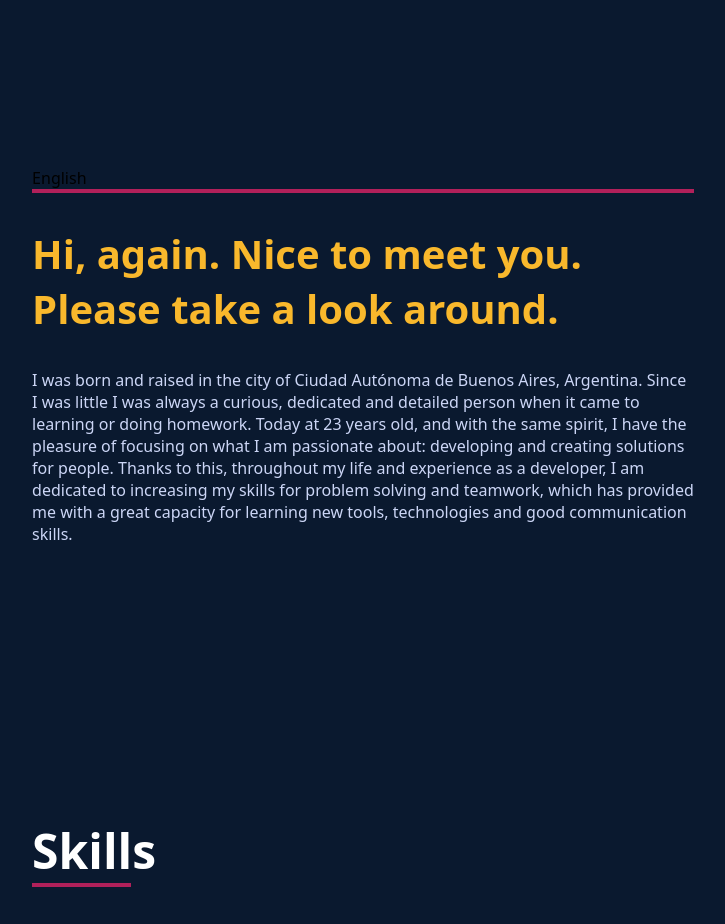
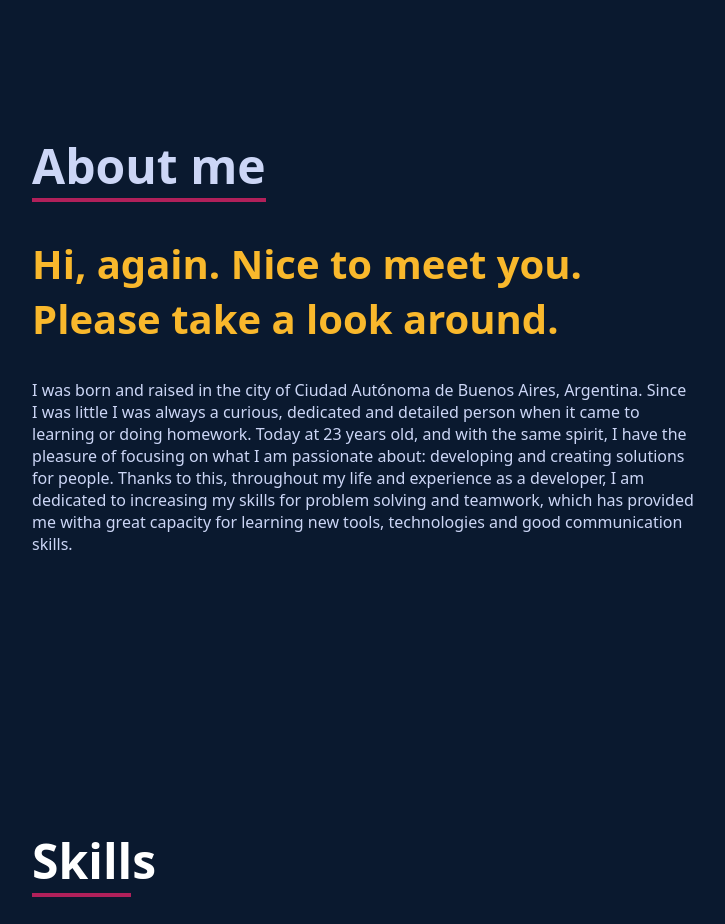
Before and after one commit to Santiago-Acuna/Portfolio, a React (Vite) app: page / in a window 1280 px wide. Shown: the part 940-1864 px from the top of the page, without its empty margins (277-1002 px from the left). Built offline with nearby package versions, Linux system fonts and the light colour scheme.

Commit message:
solid principles applied to about component

```diff
--- a/src/Components/about/about.tsx
+++ b/src/Components/about/about.tsx
@@ -1,61 +1,28 @@
-import React, { useContext } from "react";
+import React from "react";
 import styles from "./about.module.css";
-import GlobalLanguage from "../../GlobalLanguage/globalLanguage.tsx";
-import { Title } from "../../assets/title.tsx";
-// import { TranslateText } from "../../assets/translateText.tsx";
+import { Title } from "../../assets/title/title.tsx";
+import { TranslateText } from "../../assets/TranslateText/translateText.js";
+import {
+  englishAbout,
+  spanishAbout,
+  textToIntroduceEnglish,
+  textToIntroduceSpanish,
+} from "./aboutText.ts";
 
 const About: React.FC = () => {
-  const { Language } = useContext(GlobalLanguage)!;
-
   return (
     <div className={styles.box}>
       <section className="about" id="about">
-        {/* {Language === "English" ? (
-          <div className={styles.divTitle}>
-            <p className={styles.title}>About</p>
-          </div>
-        ) : (
-          <div className={styles.divTitleE}>
-            <p className={styles.title}>Sobre mí</p>
-          </div>
-        )} */}
-        <div className={styles.divTitle}>
-            <Title English="English" Spanish="Spanish"/>
-          </div>
-        {Language === "English" ? (
-          <p className={styles.p1}>
-            Hi, again. Nice to meet you. Please take a look around.
-          </p>
-        ) : (
-          <p className={styles.p1}>Hola, mi nombre es</p>
-        )}
-        {Language === "English" ? (
-          <p className={styles.p2}>
-            I was born and raised in the city of Ciudad Autónoma de Buenos
-            Aires, Argentina. Since I was little I was always a curious,
-            dedicated and detailed person when it came to learning or doing
-            homework. Today at 23 years old, and with the same spirit, I have
-            the pleasure of focusing on what I am passionate about: developing
-            and creating solutions for people. Thanks to this, throughout my
-            life and experience as a developer, I am dedicated to increasing my
-            skills for problem solving and teamwork, which has provided me with
-            a great capacity for learning new tools, technologies and good
-            communication skills.
-          </p>
-        ) : (
-          <p className={styles.p2}>
-            Nací y crecí en la ciudad de udad Autónoma de Buenos Aires,
-            Argentina. Desde pequeño siempre fui una persona curiosa, dedicada y
-            detallista a la hora de aprender o hacer tareas. Hoy con 23 años, y
-            con el mismo espíritu, tengo el placer de enfocarme en lo que me
-            apasiona: desarrollar y crear soluciones para las personas. Gracias
-            a esto, a lo largo de mi vida y experiencia como desarrollador, me
-            dedico a incrementar mis habilidades para la resolución de problemas
-            y el trabajo en equipo, lo que me ha proporcionado tener una gran
-            capacidad de aprendizaje de nuevas herramientas, tecnologías y
-            buenas habilidades de comunicación.
-          </p>
-        )}
+        <Title English="About me" Spanish="Sobre mi" />
+        <p className={styles.p1}>
+          <TranslateText
+            English={textToIntroduceEnglish}
+            Spanish={textToIntroduceSpanish}
+          />
+        </p>
+        <p className={styles.p2}>
+          <TranslateText English={englishAbout} Spanish={spanishAbout} />
+        </p>
       </section>
     </div>
   );
--- /dev/null
+++ b/src/Components/about/aboutText.ts
@@ -0,0 +1,6 @@
+export const englishAbout :string = "I was born and raised in the city of Ciudad Autónoma de Buenos Aires, Argentina. Since I was little I was always a curious, dedicated and detailed person when it came to learning or doing homework. Today at 23 years old, and with the same spirit, I have the pleasure of focusing on what I am passionate about: developing and creating solutions for people. Thanks to this, throughout my life and experience as a developer, I am dedicated to increasing my skills for problem solving and teamwork, which has provided me witha great capacity for learning new tools, technologies and good communication skills."
+
+export const spanishAbout :string = "Nací y crecí en la ciudad de udad Autónoma de Buenos Aires, Argentina. Desde pequeño siempre fui una persona curiosa, dedicada y detallista a la hora de aprender o hacer tareas. Hoy con 23 años, y con el mismo espíritu, tengo el placer de enfocarme en lo que me apasiona: desarrollar y crear soluciones para las personas. Gracias a esto, a lo largo de mi vida y experiencia como desarrollador, me dedico a incrementar mis habilidades para la resolución de problemas y el trabajo en equipo, lo que me ha proporcionado tener una gran capacidad de aprendizaje de nuevas herramientas, tecnologías y buenas habilidades de comunicación."
+
+export const textToIntroduceEnglish :string = "Hi, again. Nice to meet you. Please take a look around."
+export const textToIntroduceSpanish :string = "Hola, de nuevo. ¡Sentite libre de explorar mi portafolio!"
--- /dev/null
+++ b/src/assets/TranslateText/translateText.tsx
@@ -0,0 +1,22 @@
+import { useContext } from "react";
+import GlobalLanguage from "../../GlobalLanguage/globalLanguage.js";
+interface TranslateTextProps {
+  English: string;
+  Spanish: string;
+}
+
+export const TranslateText: React.FC<TranslateTextProps> = ({
+  English,
+  Spanish,
+}) => {
+  const { Language } = useContext(GlobalLanguage)!;
+
+  let text = "";
+
+  console.log(English);
+  console.log(Spanish);
+  console.log(Language);
+  Language === "English" ? (text = English) : (text = Spanish);
+
+  return text;
+};
--- a/src/assets/title.tsx
+++ /dev/null
@@ -1,17 +0,0 @@
-import React from "react";
-import { TranslateText } from "../assets/translateText.tsx";
-// import GlobalLanguage from "../GlobalLanguage/globalLanguage.tsx";
-
-interface TitleProps{
-  English:string, Spanish:string,
-}
-
-
-export const Title :React.FC<TitleProps> =({English, Spanish}) => {
-
-
-
-
-
-  return(<div><TranslateText English={English} Spanish={Spanish}/></div>)
-}
--- /dev/null
+++ b/src/assets/title/title.module.css
@@ -0,0 +1,13 @@
+.text {
+  font-weight: 700;
+  color: #ccd6f6;
+  font-size: 3rem;
+  padding: 0px;
+  margin: 0px;
+}
+.underlined {
+  border-bottom: 0.3em solid;
+  border-color: #b1205a;
+  display: block;
+  width: max-content;
+}
--- /dev/null
+++ b/src/assets/title/title.tsx
@@ -0,0 +1,17 @@
+import React from "react";
+import { TranslateText } from "../TranslateText/translateText.js";
+import styles from "./title.module.css";
+interface TitleProps {
+  English: string;
+  Spanish: string;
+}
+
+export const Title: React.FC<TitleProps> = ({ English, Spanish }) => {
+  return (
+    <div className={styles.underlined}>
+      <span className={styles.text}>
+        <TranslateText English={English} Spanish={Spanish} />
+      </span>
+    </div>
+  );
+};
--- a/src/assets/translateText.tsx
+++ /dev/null
@@ -1,22 +0,0 @@
-import  { useContext, } from "react";
-import GlobalLanguage from "../GlobalLanguage/globalLanguage.tsx";
- interface TranslateTextProps{
-  English:string,
-  Spanish:string
- }
-
-export const TranslateText:React.FC <TranslateTextProps>= ( {English, Spanish} )  => {
-  const { Language } = useContext(GlobalLanguage)!;
-
-  let text =""
-
-
-console.log(English)
-console.log(Spanish)
-console.log(Language)
-// Language === "English" ?
-Language === "English" ? text = English  : text = Spanish
-
-
-return  <p>{text}</p>
-}
```
